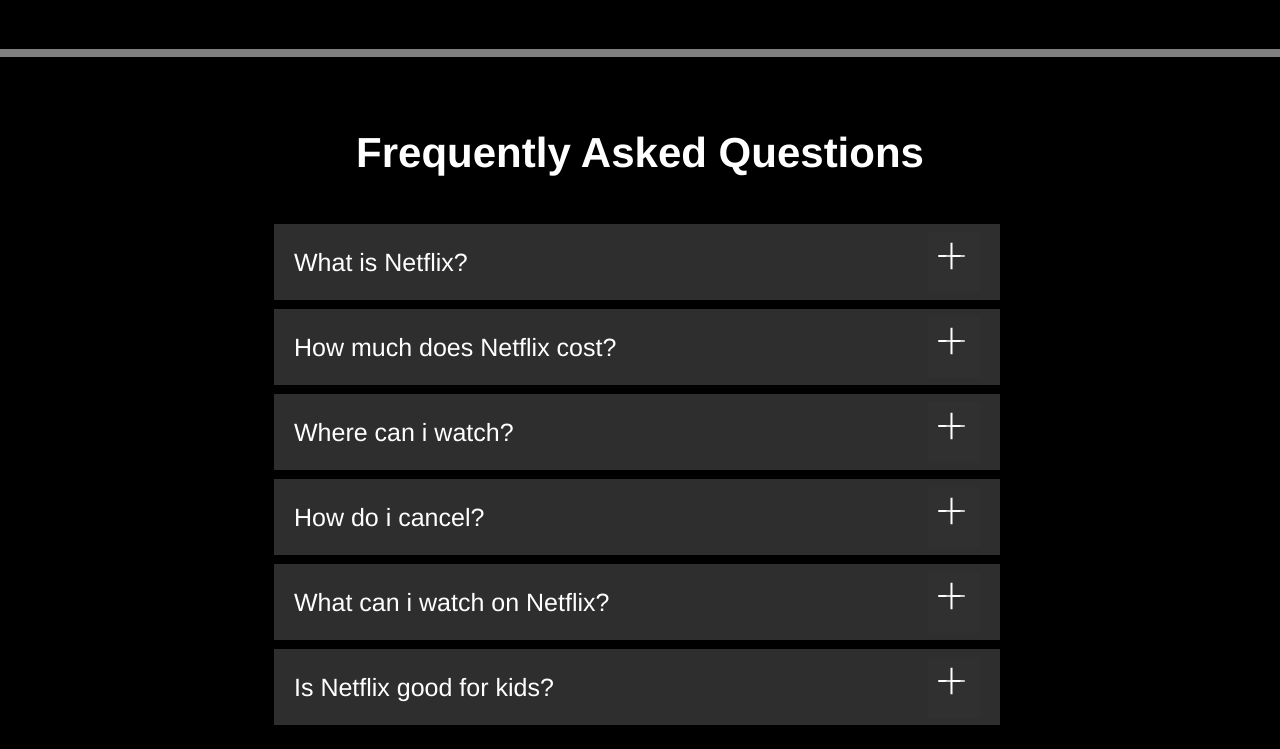
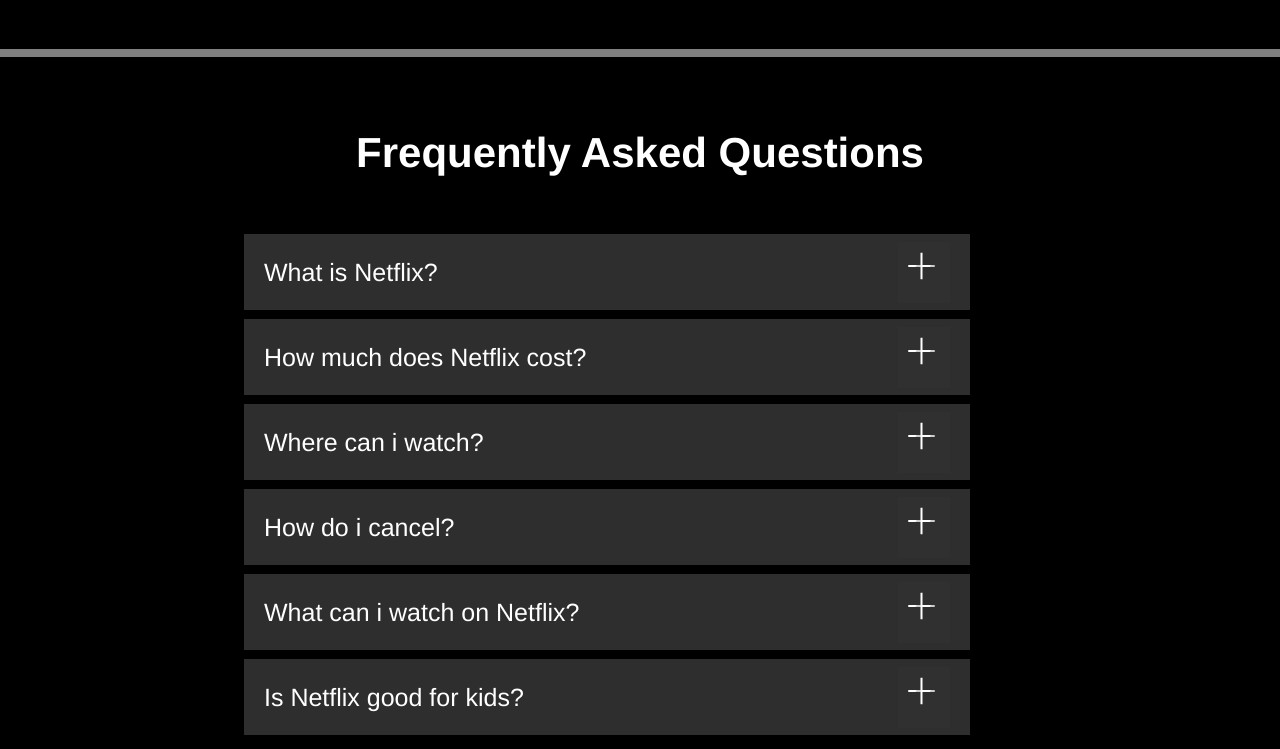
Before and after one commit to Ogooluwakiitan/netflix-landing-page, a plain HTML site: page index.html in a window 1280 px wide. Shown: the part 2357-3106 px from the top of the page. Drawn offline with Linux system fonts and the light colour scheme.

Commit message:
adjust the FAQ

```diff
--- a/netflix.css
+++ b/netflix.css
@@ -215,7 +215,7 @@ li {
 .faq {
   font-size: 42px;
   font-weight: 700;
-  padding: 30px 20px 5px;
+  padding: 30px 20px 15px;
   margin: 40px;
 }
 details > summary {
@@ -231,7 +231,7 @@ details > summary {
   height: 80px;
   padding: 9px 20px;
   margin-bottom: 5px;
-  margin-left: 270px;
+  margin-left: 240px;
 }
 details > p{
   background-color: rgba(128, 128, 128, 0.361) ;
```
